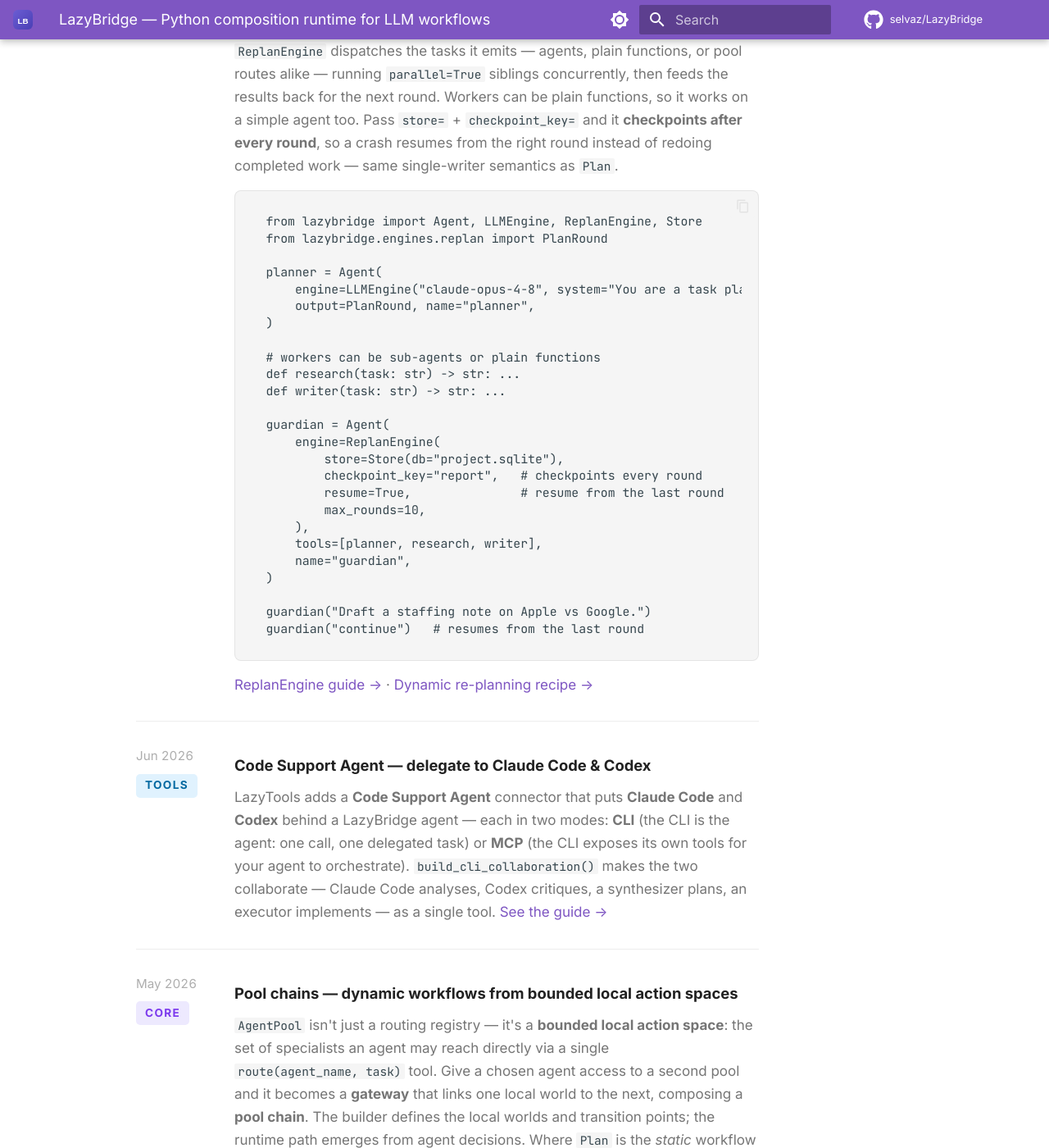
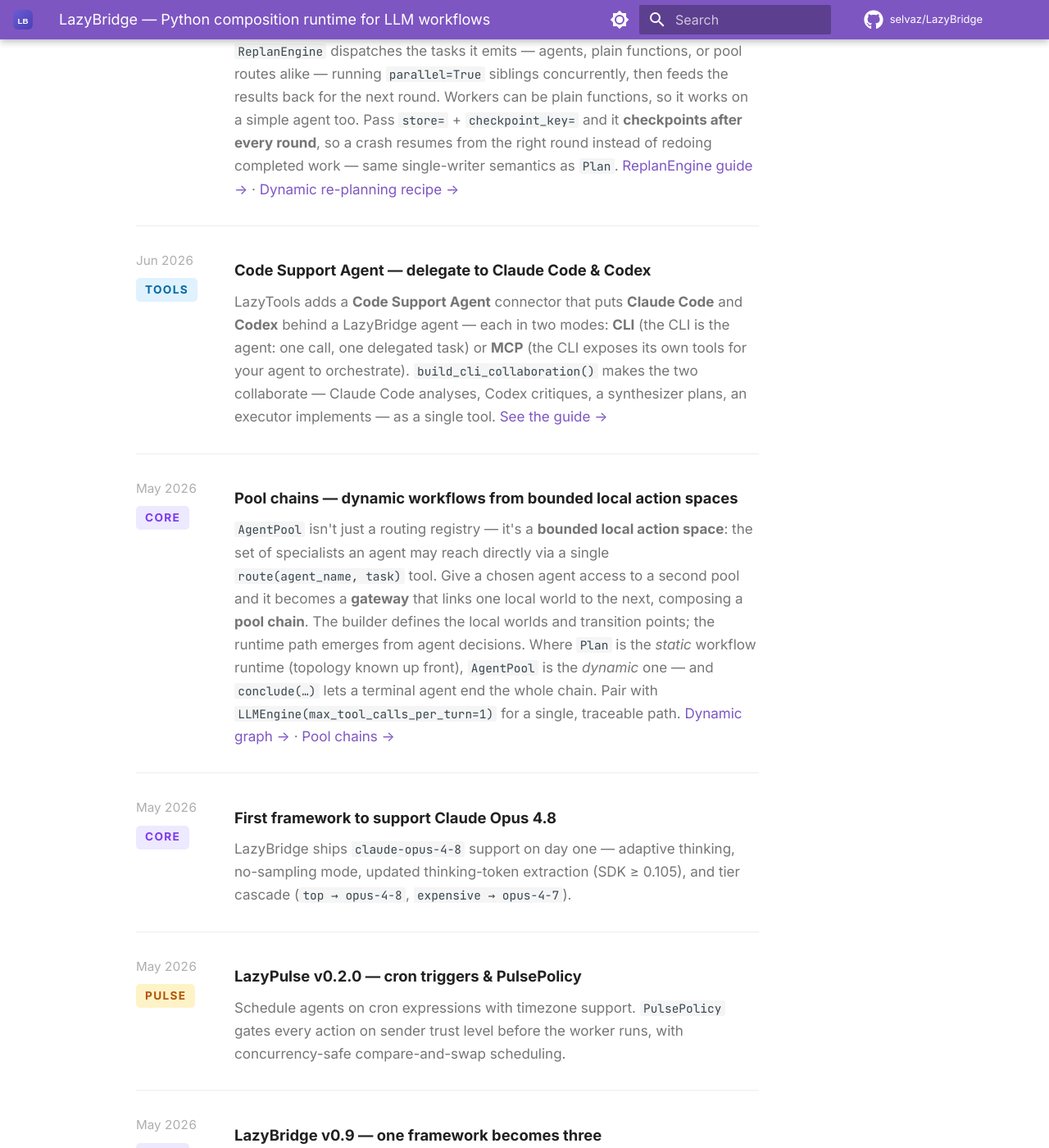
Before and after one commit to selvaz/lazybridgewebsite, an MkDocs documentation site: the page built from docs/index.md, in a window 1280 px wide and 1400 px high, scrolled down 5783 px. Shown: the whole window at 82% size. Built offline with MkDocs 1.6.1 and Material for MkDocs 9.7.7, drawn with Linux system fonts in a browser that asks for light colours; comment, search, counter and statistics services are not loaded.

Commit message:
site: match the ReplanEngine What's-new entry to the other cards (text-only) (#35)
The embedded <pre> code box kept overflowing on mobile: Material's
.md-typeset pre>code rules (higher specificity) override the custom
.lb-update-code constraints, so the box escaped the card frame. Drop the
code box and make the entry text-only with inline links, exactly like the
other What's-new cards — the full code example already lives in the linked
ReplanEngine guide. Also removes the now-unused .lb-update-code CSS.

Co-authored-by: Claude <noreply@anthropic.com>

```diff
--- a/docs/index.md
+++ b/docs/index.md
@@ -304,33 +304,7 @@ description: Build LLM workflows where functions, agents, plans, humans and exte
       </div>
       <div class="lb-update-item__body">
         <p class="lb-update-title">ReplanEngine &mdash; the adaptive replan loop, with checkpoint/resume</p>
-        <p class="lb-update-desc">The dynamic counterpart to <code>Plan</code>: instead of a fixed DAG, a <strong>planner agent</strong> (built with <code>output=PlanRound</code>) decides the work one round at a time. <code>ReplanEngine</code> dispatches the tasks it emits &mdash; agents, plain functions, or pool routes alike &mdash; running <code>parallel=True</code> siblings concurrently, then feeds the results back for the next round. Workers can be plain functions, so it works on a simple agent too. Pass <code>store=</code> + <code>checkpoint_key=</code> and it <strong>checkpoints after every round</strong>, so a crash resumes from the right round instead of redoing completed work &mdash; same single-writer semantics as <code>Plan</code>.</p>
-        <pre class="lb-update-code"><code class="language-python">from lazybridge import Agent, LLMEngine, ReplanEngine, Store
-from lazybridge.engines.replan import PlanRound
-
-planner = Agent(
-    engine=LLMEngine("claude-opus-4-8", system="You are a task planner."),
-    output=PlanRound, name="planner",
-)
-
-# workers can be sub-agents or plain functions
-def research(task: str) -> str: ...
-def writer(task: str) -> str: ...
-
-guardian = Agent(
-    engine=ReplanEngine(
-        store=Store(db="project.sqlite"),
-        checkpoint_key="report",   # checkpoints every round
-        resume=True,               # resume from the last round
-        max_rounds=10,
-    ),
-    tools=[planner, research, writer],
-    name="guardian",
-)
-
-guardian("Draft a staffing note on Apple vs Google.")
-guardian("continue")   # resumes from the last round</code></pre>
-        <p class="lb-update-desc"><a href="https://core.lazybridge.com/guides/full/replan-engine/">ReplanEngine guide &rarr;</a> &middot; <a href="https://core.lazybridge.com/recipes/dynamic-replanning/">Dynamic re-planning recipe &rarr;</a></p>
+        <p class="lb-update-desc">The dynamic counterpart to <code>Plan</code>: instead of a fixed DAG, a <strong>planner agent</strong> (built with <code>output=PlanRound</code>) decides the work one round at a time. <code>ReplanEngine</code> dispatches the tasks it emits &mdash; agents, plain functions, or pool routes alike &mdash; running <code>parallel=True</code> siblings concurrently, then feeds the results back for the next round. Workers can be plain functions, so it works on a simple agent too. Pass <code>store=</code> + <code>checkpoint_key=</code> and it <strong>checkpoints after every round</strong>, so a crash resumes from the right round instead of redoing completed work &mdash; same single-writer semantics as <code>Plan</code>. <a href="https://core.lazybridge.com/guides/full/replan-engine/">ReplanEngine guide &rarr;</a> &middot; <a href="https://core.lazybridge.com/recipes/dynamic-replanning/">Dynamic re-planning recipe &rarr;</a></p>
       </div>
     </li>
 
--- a/docs/stylesheets/extra.css
+++ b/docs/stylesheets/extra.css
@@ -551,35 +551,6 @@
   margin: 0;
 }
 
-/* Code sample inside an update card — kept within the card frame: long lines
-   scroll horizontally instead of widening the whole page, and the box matches
-   the site's other code surfaces (--md-code-bg-color). */
-.lb-update-code {
-  display: block;
-  box-sizing: border-box;
-  max-width: 100%;
-  overflow-x: auto;
-  -webkit-overflow-scrolling: touch;
-  margin: 0.75rem 0;
-  padding: 0.8rem 1rem;
-  background: var(--md-code-bg-color);
-  border: 1px solid var(--lb-border);
-  border-radius: 8px;
-  font-size: 0.74rem;
-  line-height: 1.55;
-}
-.lb-update-code code {
-  display: inline-block;
-  white-space: pre;
-  font-family: var(--md-code-font-family, SFMono-Regular, Consolas, monospace);
-  color: var(--md-code-fg-color);
-  background: none;
-  border: 0;
-  padding: 0;
-  font-size: inherit;
-}
-.lb-update-desc + .lb-update-code { margin-top: 0.75rem; }
-
 /* ── RESPONSIVE ─────────────────────────────────────────────────────────────── */
 @media (max-width: 1100px) {
   .lb-hero,
```
